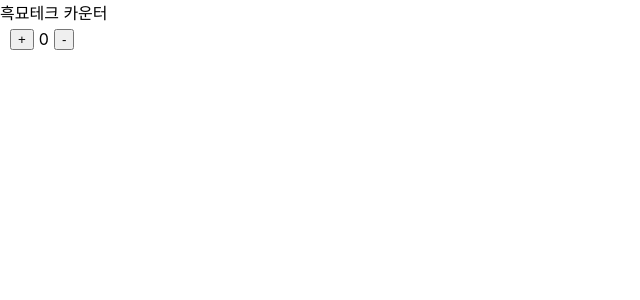
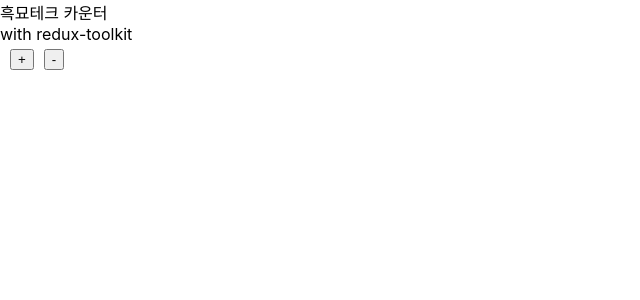
Before and after one commit to minnyoung/redux_test, a React (Create React App) app in the folder reactwithredux/: page / in a window 1280 px wide. Shown: the top 300 px of the page, without its empty margins (0-640 px from the left). Built offline with nearby package versions, Linux system fonts and the light colour scheme.

Commit message:
react with RTK 초기세팅

```diff
--- a/reactwithredux/package.json
+++ b/reactwithredux/package.json
@@ -3,6 +3,7 @@
   "version": "0.1.0",
   "private": true,
   "dependencies": {
+    "@reduxjs/toolkit": "^1.9.3",
     "@testing-library/jest-dom": "^5.16.5",
     "@testing-library/react": "^13.4.0",
     "@testing-library/user-event": "^13.5.0",
--- /dev/null
+++ b/reactwithredux/src/App2.js
@@ -0,0 +1,17 @@
+import "./App.css";
+
+function App2() {
+  return (
+    <div>
+      <div>흑묘테크 카운터</div>
+      <div>with redux-toolkit</div>
+      <div id="container">
+        <button id="plusButton">+</button>
+        <div id="value"></div>
+        <button id="minusButton">-</button>
+      </div>
+    </div>
+  );
+}
+
+export default App2;
--- a/reactwithredux/src/index.js
+++ b/reactwithredux/src/index.js
@@ -4,13 +4,15 @@ import "./index.css";
 import App, { store } from "./App";
 import reportWebVitals from "./reportWebVitals";
 import { Provider } from "react-redux";
+import App2 from "./App2";
 
 const root = ReactDOM.createRoot(document.getElementById("root"));
 
 root.render(
   <React.StrictMode>
     <Provider store={store}>
-      <App />
+      {/* <App /> */}
+      <App2 />
     </Provider>
   </React.StrictMode>
 );
```
Also changed, not shown: 1 other file (tests, documents, lock files or other folders).
